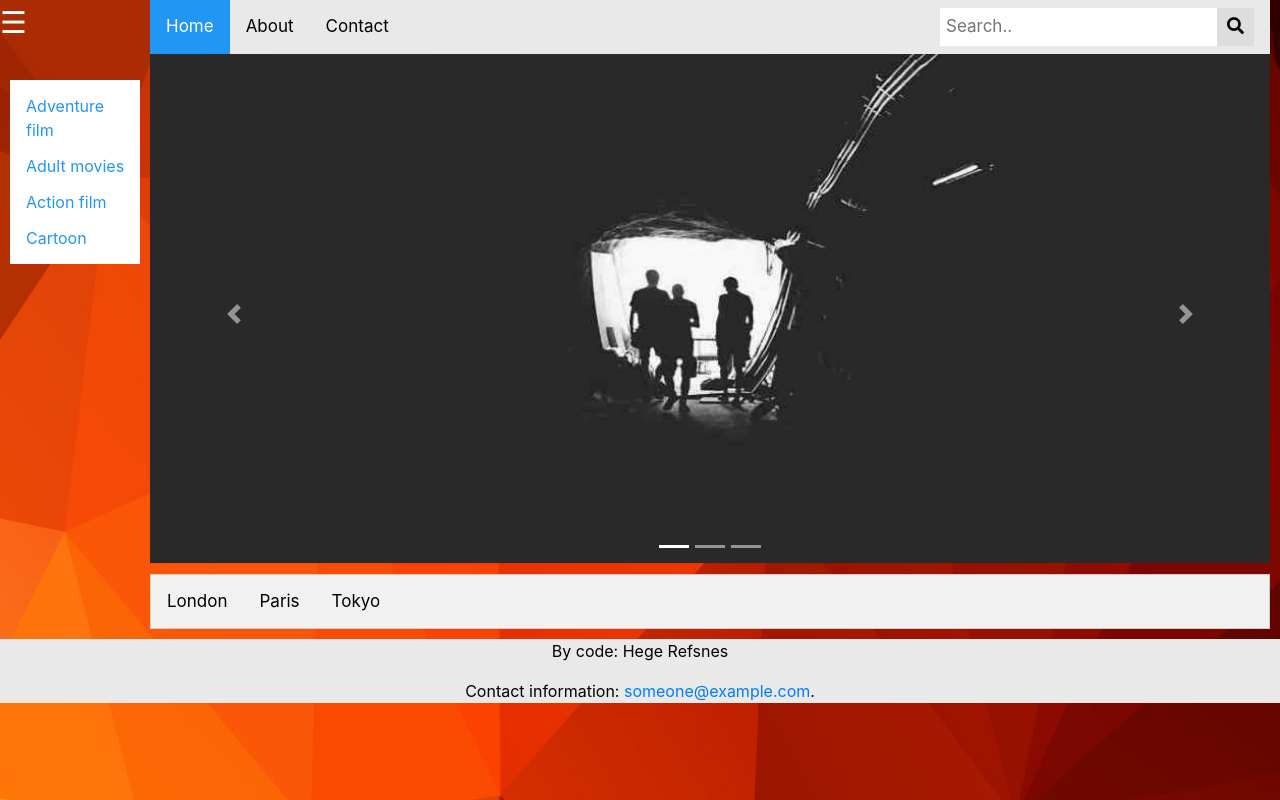
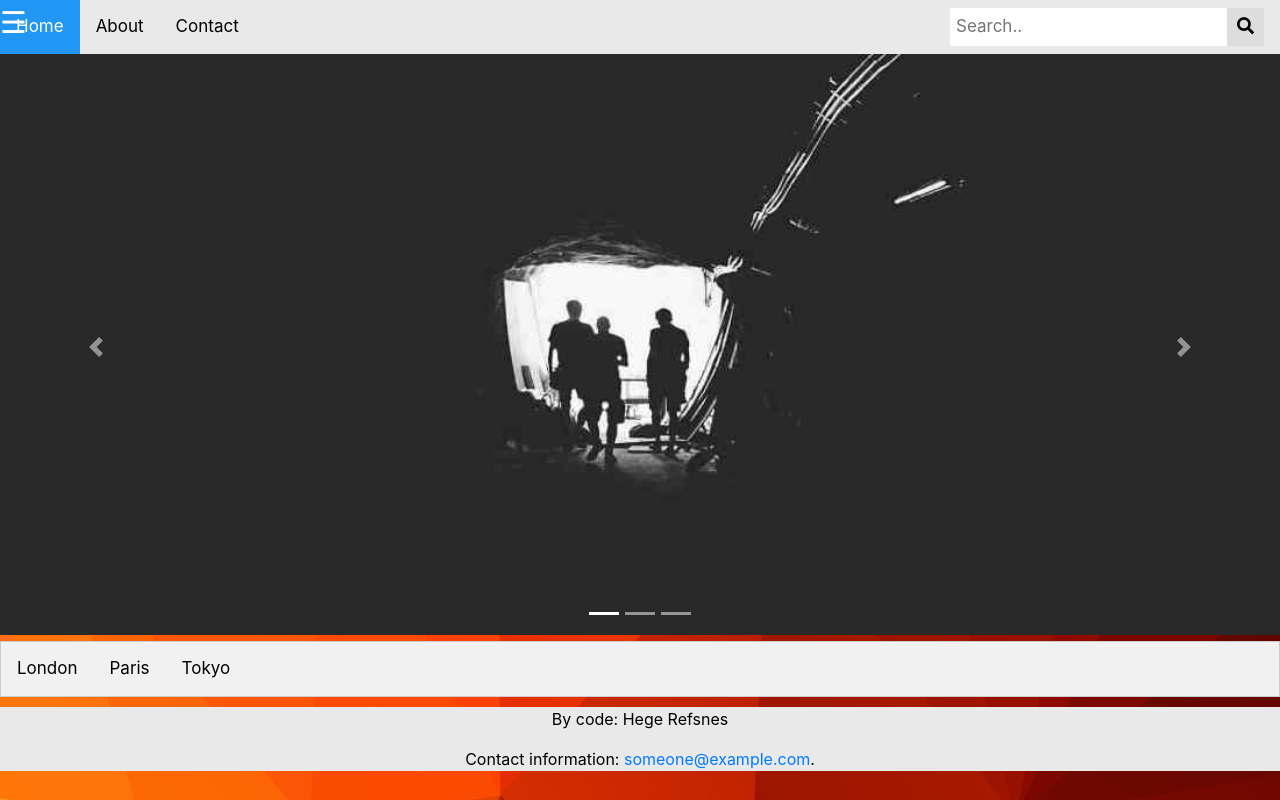
Before and after one commit to nguyenthiennam1992/webnonedjango, a Django app: page / in a window 1280 px wide. Run offline with Django 3.2, Linux system fonts and the light colour scheme; some libraries are stand-ins or nearby versions.

Commit message:
commannew

```diff
--- a/homepage/templates/homepage/index.html
+++ b/homepage/templates/homepage/index.html
@@ -64,16 +64,6 @@
         </div>
         <span class="Navspan" onclick="openNav()">&#9776; </span>
 
-            <!--title-->
-            <div class="sidenav">
-                <a href="#Adventure film">Adventure film</a>
-                <a href="#Adult movies">Adult movies</a>
-                <a href="#Action film">Action film</a>
-                <a href="#Cartoon">Cartoon</a>
-            </div>
-
-            <!--Main form-->
-            <div class="main">
         <!--Menu nav-->
         <div class="topnav">
             <a class="active" href="#home">Home</a>
@@ -86,6 +76,7 @@
                 </form>
             </div>
         </div>
+
         <!--slide-->
         <div id="demo" class="carousel slide" data-ride="carousel">
             <ul class="carousel-indicators">
@@ -113,7 +104,9 @@
                 <span class="carousel-control-next-icon"></span>
             </a>
         </div>
+
         <!--Tab main-->
+        <div class="main-tab">
             <div class="tab">
                 <button class="tablinks" onclick="openCity(event, 'London')">London</button>
                 <button class="tablinks" onclick="openCity(event, 'Paris')">Paris</button>
@@ -132,7 +125,6 @@
                     <p>Tokyo is the capital of Japan.</p>
                 </div>
         </div>
-            </div>
             <footer class="footer">
                 <p>By code: Hege Refsnes</p>
                 <p>Contact information: <a href="mailto:someone@example.com">someone@example.com</a>.</p>
```
Lines whose indentation alone changed are shown as unchanged.
